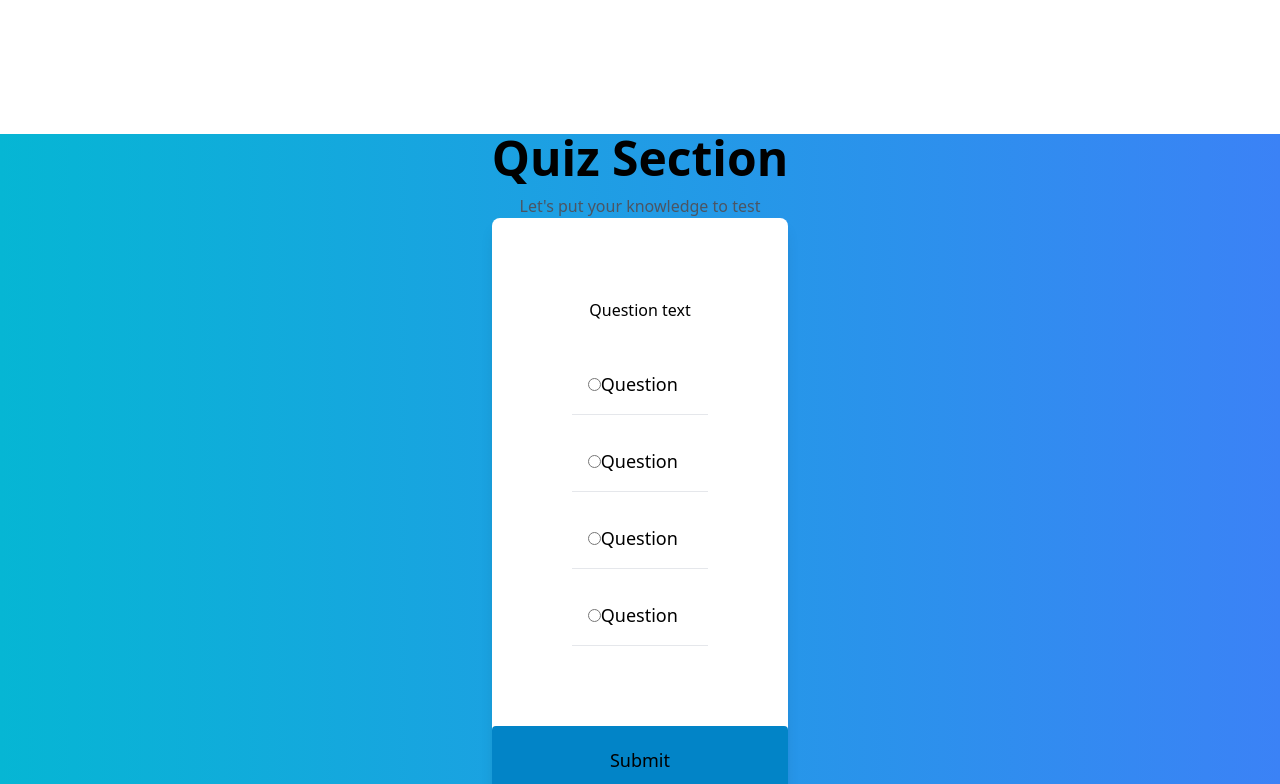
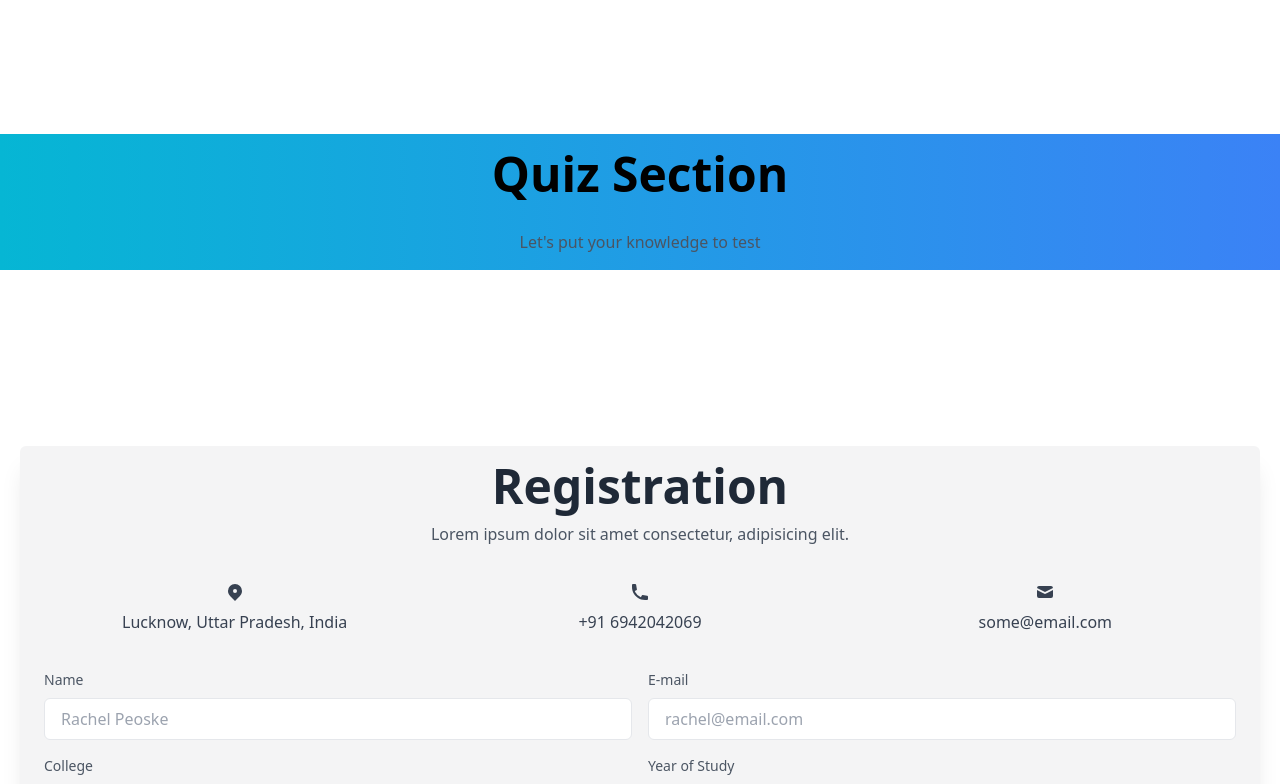
Before and after one commit to brekooname/law-scholars, a React (Create React App) app in the folder client/: page /LoginSignup in a window 1280 px wide. Shown: the part 1440-2224 px from the top of the page. Built offline with nearby package versions, Linux system fonts and the light colour scheme; no server answers.

Commit message:
Add: Questions Array for Quiz Section

```diff
--- a/client/src/components/Quiz.jsx
+++ b/client/src/components/Quiz.jsx
@@ -1,75 +1,52 @@
-import React from 'react'
+import React, { useState } from 'react'
 
 const Quiz = () => {
 
-    const quizData = [
+    const questions = [
         {
-            question: "The Maxim 'Actus non facit rea nisi sit rea' means?",
-            a: "Crime has to be coupled with guilty mind",
-            b: "There can be no crime without a guilty mind",
-            c: "Crime is the result of guilty mind",
-            d: "Criminal mind leads to crime",
-            correct: "b",
+            questionText: "The Maxim 'Actus non facit rea nisi sit rea' means?",
+            answerOptions: [
+                { answerText: 'Crime has to be coupled with guilty mind', isCorrect: false },
+                { answerText: 'There can be no crime without a guilty mind', isCorrect: true },
+                { answerText: 'Crime is the result of guilty mind', isCorrect: false },
+                { answerText: 'Criminal mind leads to crime', isCorrect: false },
+            ],
         },
         {
-            question: "Section 84 of IPC provides for",
-            a: "Legal insanity",
-            b: "Medical insanity",
-            c: "Moral insanity",
-            d: "Unsound insanity",
-            correct: "a",
+            questionText: 'Section 84 of IPC provides for?',
+            answerOptions: [
+                { answerText: 'Legal insanity', isCorrect: true },
+                { answerText: 'Medical insanity', isCorrect: false },
+                { answerText: 'Moral insanity', isCorrect: false },
+                { answerText: 'Unsound insanity', isCorrect: false },
+            ],
         },
         {
-            question: "Laying a trap is a part of",
-            a: "Preliminary inquiry",
-            b: "Trial",
-            c: "Investigation",
-            d: "Inquiry",
-            correct: "c",
+            questionText: 'Laying a trap is a part of',
+            answerOptions: [
+                { answerText: 'Preliminary inquiry', isCorrect: false },
+                { answerText: 'Trial', isCorrect: false },
+                { answerText: 'Investigation', isCorrect: true },
+                { answerText: 'Inquiry', isCorrect: false },
+            ],
         },
         {
-            question: "IPC is divided into how many sections?",
-            a: "511 sections",
-            b: "512 sections",
-            c: "515 sections",
-            d: "520 sections",
-            correct: "a",
+            questionText: 'IPC is divided into how many sections?',
+            answerOptions: [
+                { answerText: '511', isCorrect: true },
+                { answerText: '512', isCorrect: false },
+                { answerText: '515', isCorrect: false },
+                { answerText: '520', isCorrect: false },
+            ],
         },
     ];
 
     return (
-        <div name='quiz' className='w-full my-32 bg-slate-100 bg-gradient-to-r from-cyan-500 to-blue-500 flex items-center justify-center h-full m-0'>
+        <div name='quiz' className='app w-full bg-slate-100 bg-gradient-to-r from-cyan-500 to-blue-500 flex items-center justify-center'>
             <div className='max-w-[1240px] mx-auto'>
                 <div className='text-center'>
-                    <h2 className='text-5xl font-bold'>Quiz Section</h2>
-                    <p class="mt-3 text-center text-gray-600">Let's put your knowledge to test</p>
-                </div>
-                <div class="quiz-container" id="quiz" className='bg-white rounded-lg shadow-lg w-full'>
-                    <div class="quiz-header p-16">
-                        <h2 id="question" className='p-4 text-center m-0'>Question text</h2>
-                        <ul className='list-none p-0'>
-                            <li className='text-lg p-4 border-b m-4 hover:border-b-red-500 active:border-b-blue-400'>
-                                <input type="radio" name="answer" id="a" class="answer" />
-                                <label for="a" id="a_text" classname="cursor-pointer ">Question</label>
-                            </li>
-
-                            <li className='text-lg p-4 border-b m-4 hover:border-b-red-500 active:border-b-blue-400'>
-                                <input type="radio" name="answer" id="b" class="answer" />
-                                <label for="b" id="b_text" classname="cursor-pointer ">Question</label>
-                            </li>
-
-                            <li className='text-lg p-4 border-b m-4 hover:border-b-red-500 active:border-b-blue-400'>
-                                <input type="radio" name="answer" id="c" class="answer" />
-                                <label for="c" id="c_text" classname="cursor-pointer ">Question</label>
-                            </li>
-
-                            <li className='text-lg p-4 border-b m-4 hover:border-b-red-500 active:border-b-blue-400'>
-                                <input type="radio" name="answer" id="d" class="answer" />
-                                <label for="d" id="d_text" classname="cursor-pointer ">Question</label>
-                            </li>
-                        </ul>
-                    </div>
-                    <button id="submit" className='bg-sky-600 border-none block w-full cursor-pointer text-lg text-inherit p-5 focus:outline-none focus:bg-blue-700 hover:border-none hover:bg-blue-700'>Submit</button>
+                    <h2 className='text-5xl font-bold p-4'>Quiz Section</h2>
+                    <p class="m-2 text-center text-gray-600 p-2">Let's put your knowledge to test</p>
                 </div>
             </div>
         </div>
```
